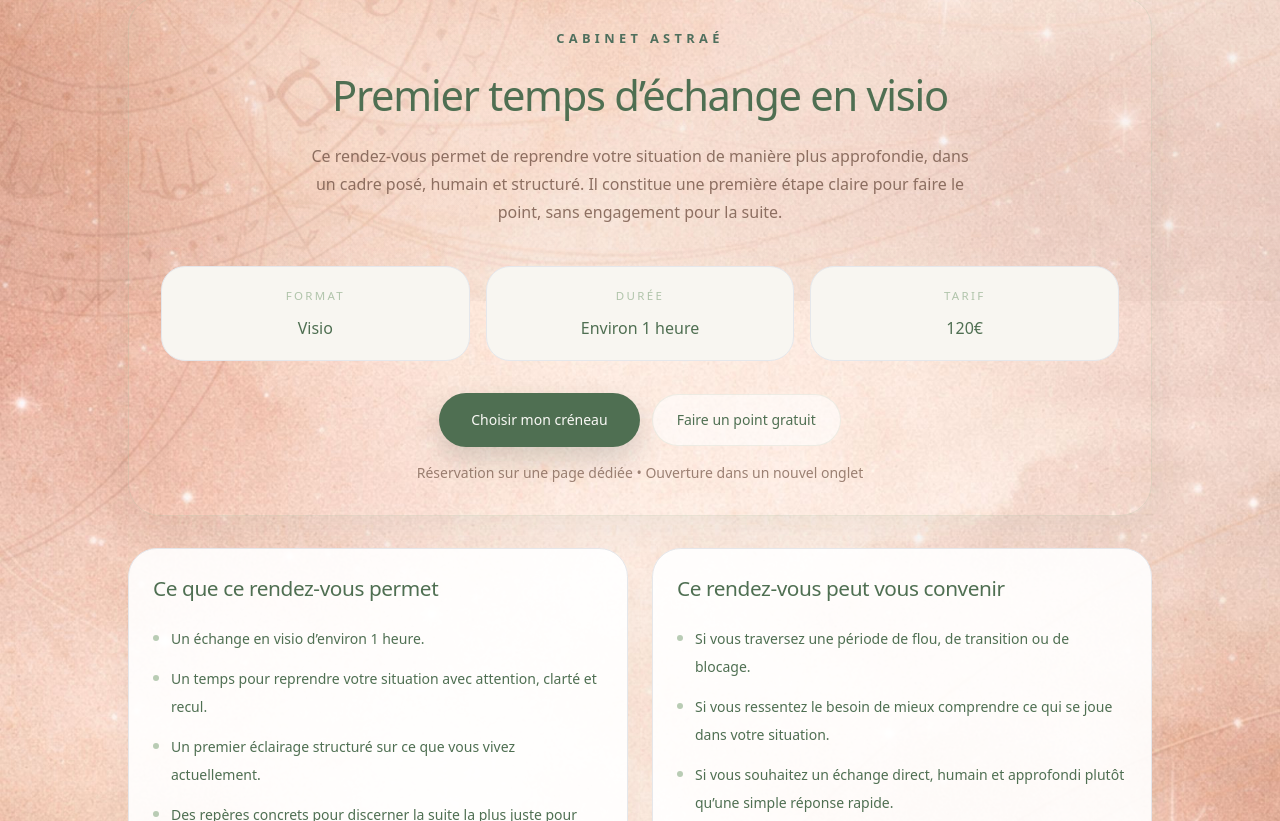
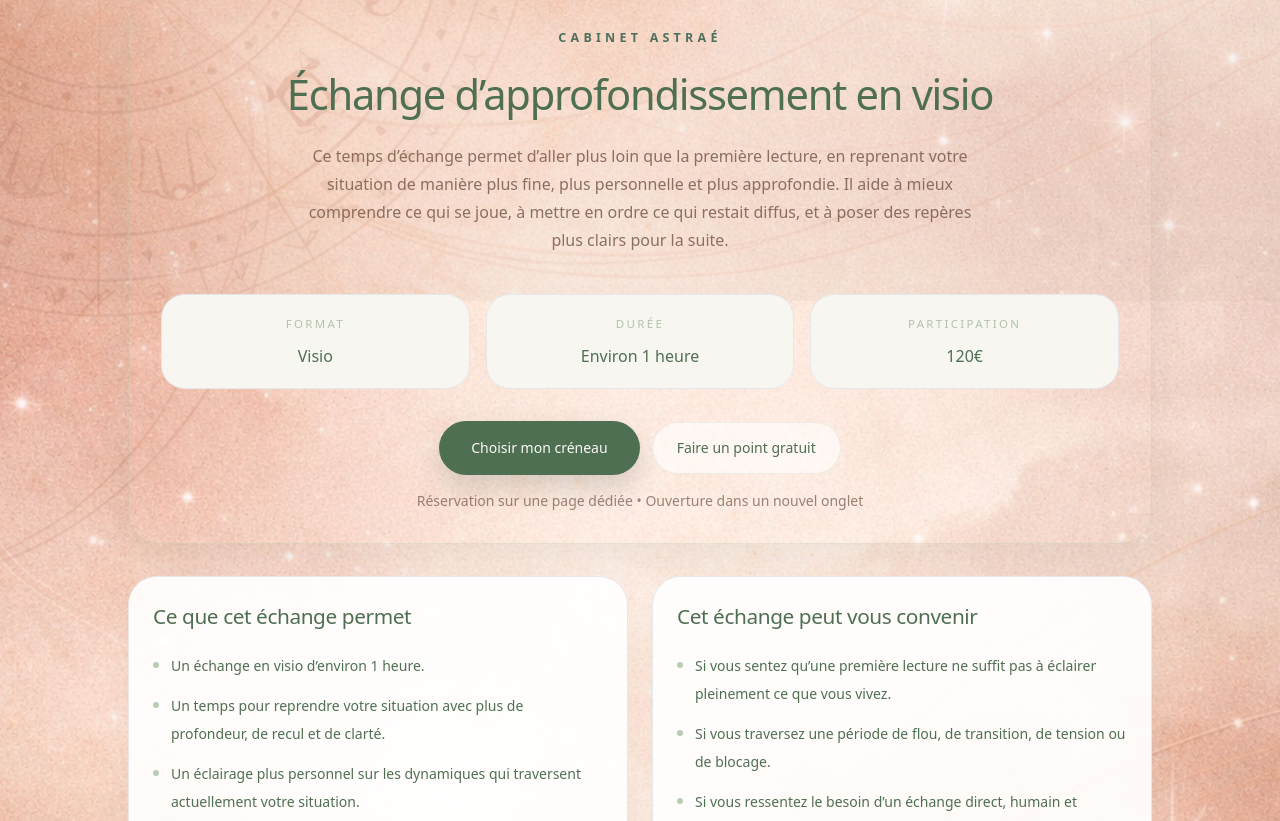
Before and after one commit to arnaudcrestey/cabinet-astrae, a Next.js app: page /reservation in a window 1280 px wide. Shown: the part 499-1320 px from the top of the page. Built offline with nearby package versions, Linux system fonts and the light colour scheme.

Commit message:
Update page.tsx

```diff
--- a/app/reservation/page.tsx
+++ b/app/reservation/page.tsx
@@ -4,49 +4,50 @@ import Link from "next/link";
 import { PageFrame } from "@/components/projection/PageFrame";
 
 const calendlyUrl =
-  "https://calendly.com/arnaud-crestey14/30min";
+  "https://calendly.com/arnaud-crestey14/30min"; // à remplacer par le bon lien si l’événement réel dure 1h
 
 const included = [
   "Un échange en visio d’environ 1 heure.",
-  "Un temps pour reprendre votre situation avec attention, clarté et recul.",
-  "Un premier éclairage structuré sur ce que vous vivez actuellement.",
+  "Un temps pour reprendre votre situation avec plus de profondeur, de recul et de clarté.",
+  "Un éclairage plus personnel sur les dynamiques qui traversent actuellement votre situation.",
   "Des repères concrets pour discerner la suite la plus juste pour vous.",
 ];
 
 const forWho = [
-  "Si vous traversez une période de flou, de transition ou de blocage.",
-  "Si vous ressentez le besoin de mieux comprendre ce qui se joue dans votre situation.",
-  "Si vous souhaitez un échange direct, humain et approfondi plutôt qu’une simple réponse rapide.",
+  "Si vous sentez qu’une première lecture ne suffit pas à éclairer pleinement ce que vous vivez.",
+  "Si vous traversez une période de flou, de transition, de tension ou de blocage.",
+  "Si vous ressentez le besoin d’un échange direct, humain et structuré pour aller plus loin.",
 ];
 
 const markers = [
   ["Format", "Visio"],
   ["Durée", "Environ 1 heure"],
-  ["Tarif", "120€"],
+  ["Participation", "120€"],
 ] as const;
 
 export default function ReservationPage() {
   return (
     <PageFrame
       title="Prendre un temps d’échange en visio"
-      intro="Un temps d’échange pour faire le point sur votre situation, mettre en lumière ce qui se joue et avancer avec plus de clarté."
+      intro="Un temps d’échange pour aller plus loin dans la compréhension de votre situation, mettre en lumière ce qui se joue et avancer avec davantage de clarté."
     >
       <div className="mx-auto max-w-5xl space-y-8">
         <section className="rounded-[2rem] border border-sage/25 bg-white/92 p-6 shadow-[0_16px_40px_rgba(69,89,72,0.08)] md:p-8">
           <div className="mx-auto max-w-3xl text-center">
-           <p className="text-[0.8rem] font-semibold uppercase tracking-[0.34em] text-[#4F6F5D]">
+            <p className="text-[0.78rem] font-semibold uppercase tracking-[0.34em] text-[#4F6F5D]">
               Cabinet Astraé
             </p>
 
             <h2 className="mt-4 text-[2rem] font-light tracking-[-0.03em] text-pine md:text-[2.6rem]">
-              Premier temps d’échange en visio
+              Échange d’approfondissement en visio
             </h2>
 
             <p className="mx-auto mt-4 max-w-2xl text-sm leading-7 text-umber/85 md:text-[1rem]">
-              Ce rendez-vous permet de reprendre votre situation de manière plus
-              approfondie, dans un cadre posé, humain et structuré. Il constitue
-              une première étape claire pour faire le point, sans engagement
-              pour la suite.
+              Ce temps d’échange permet d’aller plus loin que la première lecture,
+              en reprenant votre situation de manière plus fine, plus personnelle
+              et plus approfondie. Il aide à mieux comprendre ce qui se joue,
+              à mettre en ordre ce qui restait diffus, et à poser des repères
+              plus clairs pour la suite.
             </p>
           </div>
 
@@ -90,7 +91,7 @@ export default function ReservationPage() {
         <section className="grid gap-6 md:grid-cols-2">
           <article className="rounded-[1.8rem] border border-sage/22 bg-white/90 p-6 shadow-[0_12px_32px_rgba(69,89,72,0.06)]">
             <h3 className="text-[1.3rem] font-light tracking-[-0.02em] text-pine">
-              Ce que ce rendez-vous permet
+              Ce que cet échange permet
             </h3>
 
             <ul className="mt-5 space-y-3 text-sm leading-7 text-umber/88">
@@ -105,7 +106,7 @@ export default function ReservationPage() {
 
           <article className="rounded-[1.8rem] border border-sage/22 bg-white/90 p-6 shadow-[0_12px_32px_rgba(69,89,72,0.06)]">
             <h3 className="text-[1.3rem] font-light tracking-[-0.02em] text-pine">
-              Ce rendez-vous peut vous convenir
+              Cet échange peut vous convenir
             </h3>
 
             <ul className="mt-5 space-y-3 text-sm leading-7 text-umber/88">
```
